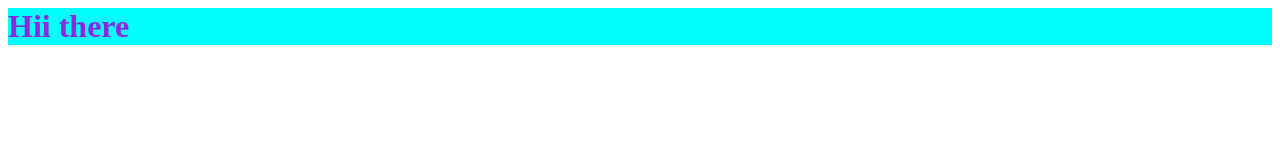
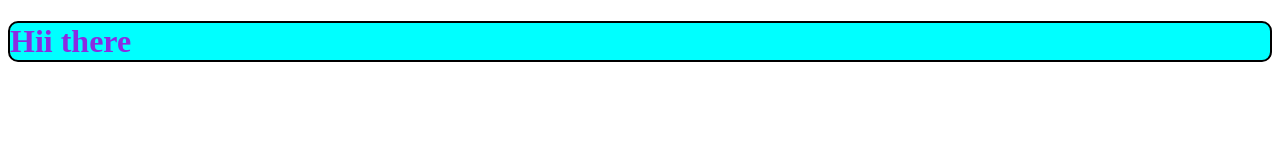
Before and after one commit to Aman-008/100xdevs-2.O, a plain HTML site: page Basic CSS/index.html in a window 1280 px wide. Drawn offline with Linux system fonts and the light colour scheme.

Commit message:
commited

```diff
--- a/Basic CSS/index.html
+++ b/Basic CSS/index.html
@@ -1 +1,11 @@
-<h1 style="color: blueviolet; background-color:aqua">Hii there</h1>
+<!DOCTYPE html>
+<html lang="en">
+<head>
+    <meta charset="UTF-8">
+    <meta name="viewport" content="width=device-width, initial-scale=1.0">
+    <title>Document</title>
+</head>
+<body>
+    <h1 style="color: blueviolet; background-color:aqua; border-radius: 10px; border:2px solid black ">Hii there</h1>
+</body>
+</html>
```
